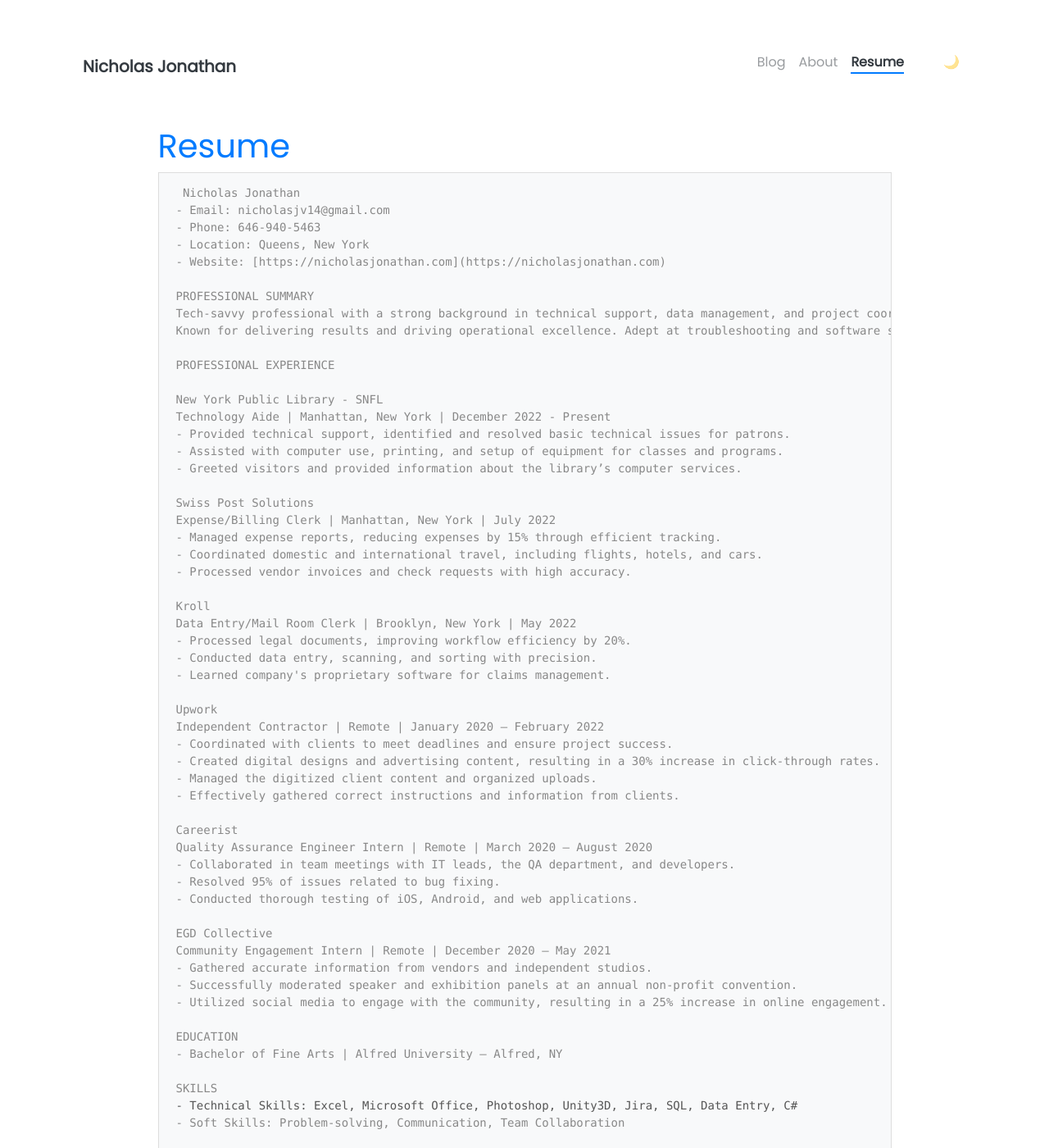
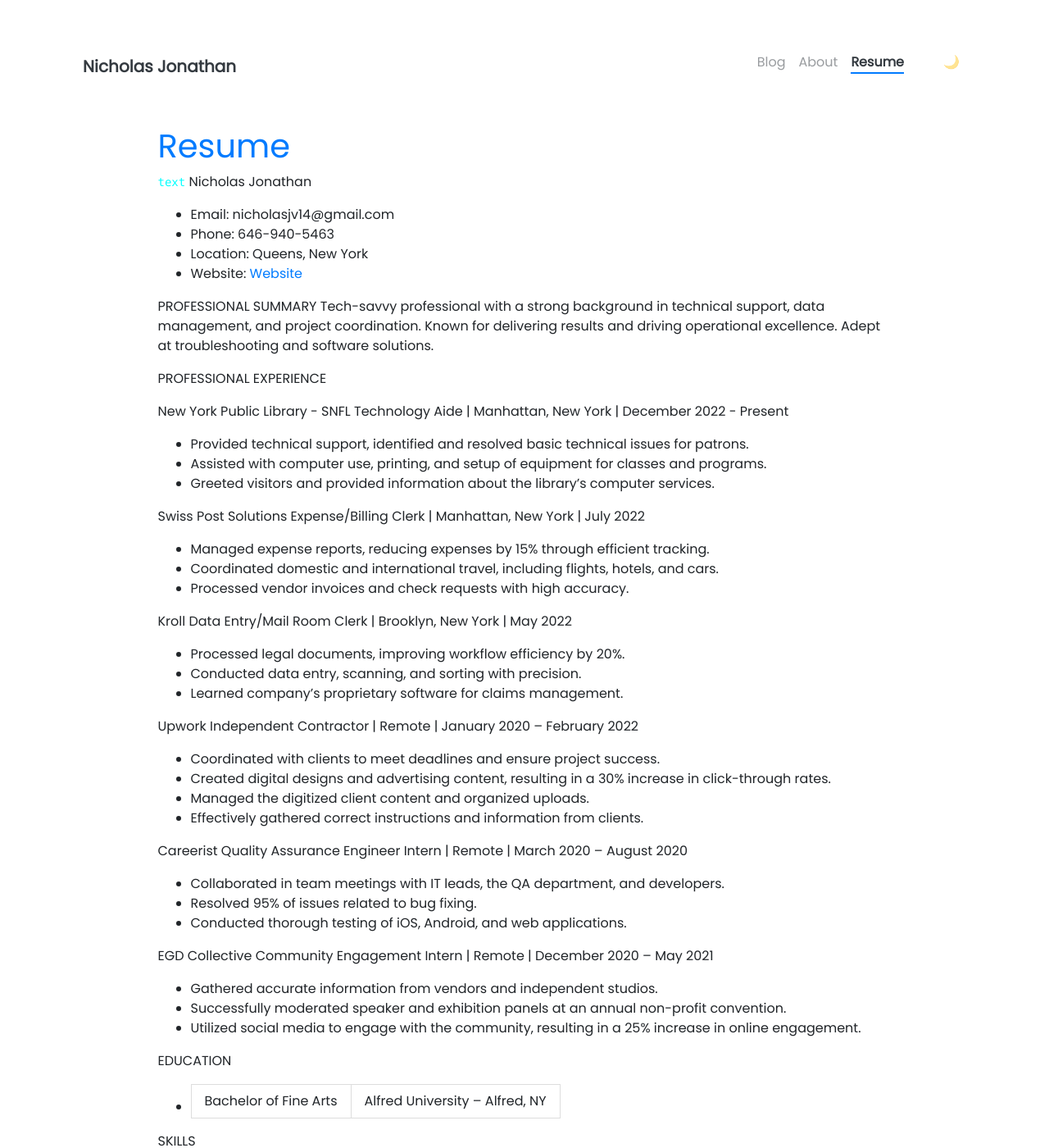
Before and after one commit to Seerow0/-MK-II-Nicholas-J-Website-, a Jekyll site: the page built from documentation/resume.md, in a window 1280 px wide and 1400 px high. Shown: the whole window at 82% size. Built offline with Jekyll 4.4.1, drawn with Linux system fonts in a browser that asks for light colours; nearby versions of some CDN libraries; a script that is not in the unit is left out; some of the changed text lies outside the part shown.

Commit message:
Update resume.md

````diff
--- a/documentation/resume.md
+++ b/documentation/resume.md
@@ -6,12 +6,13 @@
 <!--#external_url: https://github.com/Seerow0 (shell used to be there but I added console to make all the text blue)-->!
 ---
 # [Resume](https://github.com/Seerow0/testing/blob/main/pdf/sample-resume.pdf)
-```console
+<!--```console -->
+<code style="color : cyan">text</code>
  Nicholas Jonathan
 - Email: nicholasjv14@gmail.com
 - Phone: 646-940-5463
 - Location: Queens, New York
-- Website: [https://nicholasjonathan.com](https://nicholasjonathan.com)
+- Website: [Website](https://nicholasjonathan.com)
 
 PROFESSIONAL SUMMARY
 Tech-savvy professional with a strong background in technical support, data management, and project coordination.
@@ -62,5 +63,4 @@
 SKILLS
 - Technical Skills: Excel, Microsoft Office, Photoshop, Unity3D, Jira, SQL, Data Entry, C#
 - Soft Skills: Problem-solving, Communication, Team Collaboration
-
 ```
````
